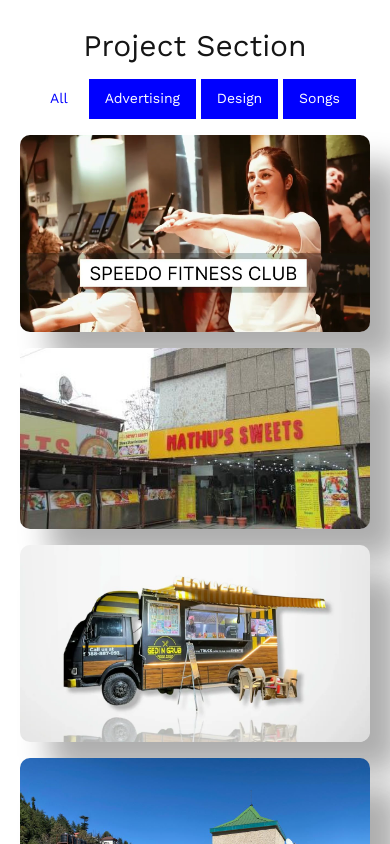
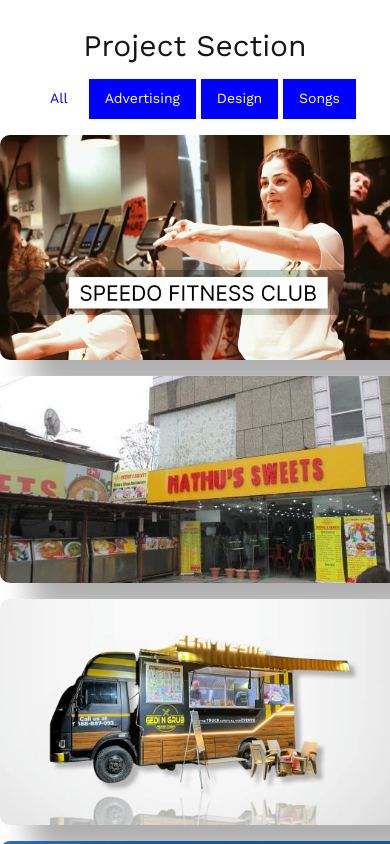
Before and after one commit to azharkhan93/WhiteShadowNetworks, a plain HTML site: page index.html in a window 390 px wide. Shown: the part 3940-4784 px from the top of the page. Drawn offline with nearby package versions, Linux system fonts and the light colour scheme.

Commit message:
new changes

```diff
--- a/index.html
+++ b/index.html
@@ -119,7 +119,7 @@
       .project {
        margin-left: auto;
        margin-right: auto;
-    width: 350px;
+    width: 400px;
     margin-bottom: 1rem;
     /* display: flex;
     justify-content: center;
@@ -132,15 +132,7 @@
 </head>
 
 <body>
-  <!-- <div id="newYearMessage">
-    Happy New Year! 🎉 Wishing you a year filled with joy and success.
-    <img src="/images/new year.webp" class="year" alt="">
-    <h1 id="year2024">2024</h1>
 
-</div> -->
-
-<!-- <h1 id="year2024">2024</h1> -->
-<!-- <h1 style="color: black; font-size: 30px;">2024</h1> -->
 
 
 
```
